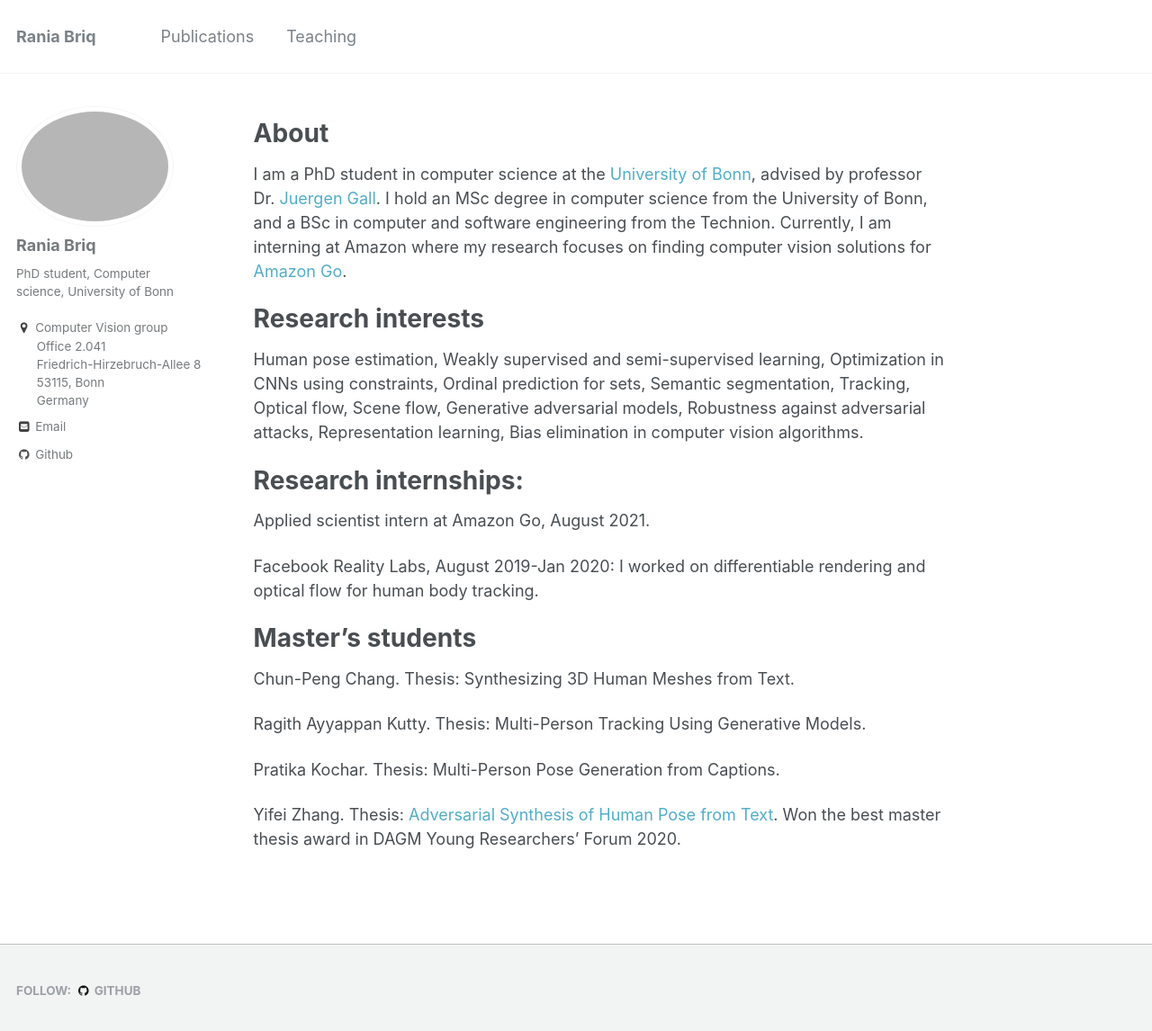
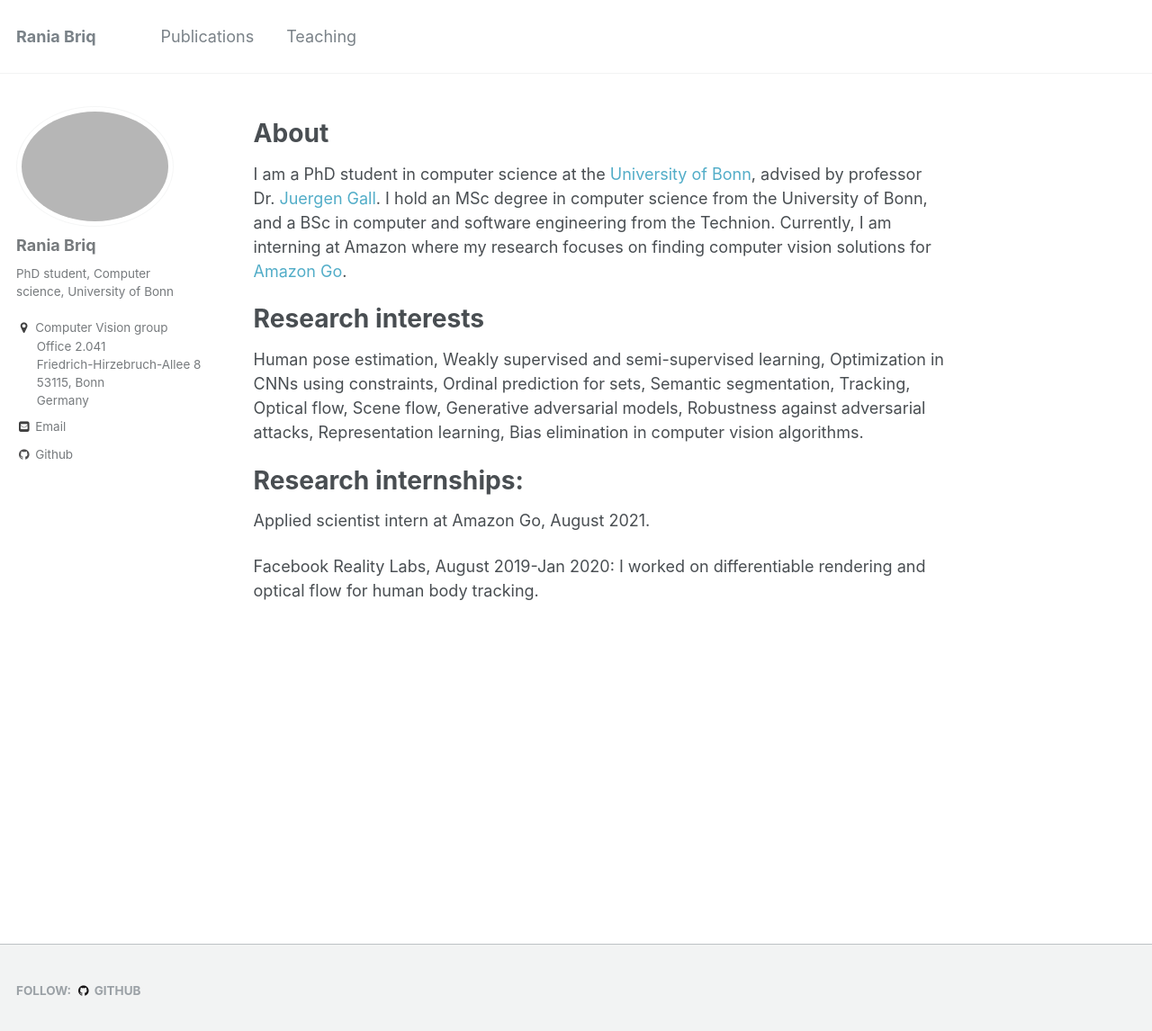
Before and after one commit to briqr/briqr.github.io, a Jekyll site: the page built from _pages/about.md, in a window 1280 px wide and 1159 px high. Shown: the top 1146 px of the window at 90% size. Built offline with Jekyll 4.4.1, drawn with Linux system fonts in a browser that asks for light colours.

Commit message:
Update about.md

```diff
--- a/_pages/about.md
+++ b/_pages/about.md
@@ -28,13 +28,3 @@ Research internships:
 Applied scientist intern at Amazon Go, August 2021.
 
 Facebook Reality Labs, August 2019-Jan 2020: I worked on differentiable rendering and optical flow for human body tracking.
-
-Master's students
-======
-Chun-Peng Chang. Thesis: Synthesizing 3D Human Meshes from Text.
-
-Ragith Ayyappan Kutty. Thesis: Multi-Person Tracking Using Generative Models.
-
-Pratika Kochar. Thesis: Multi-Person Pose Generation from Captions.
-
-Yifei Zhang. Thesis: [Adversarial Synthesis of Human Pose from Text](https://arxiv.org/abs/2005.00340). Won the best master thesis award in DAGM Young Researchers' Forum 2020.
```
